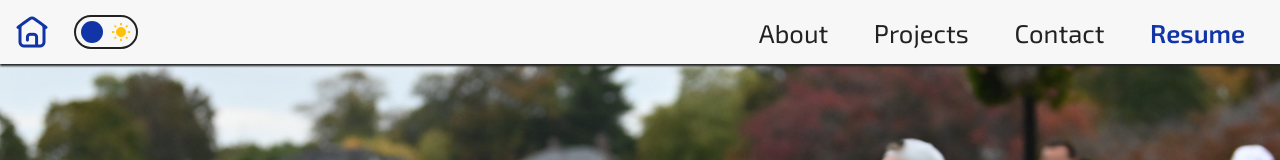
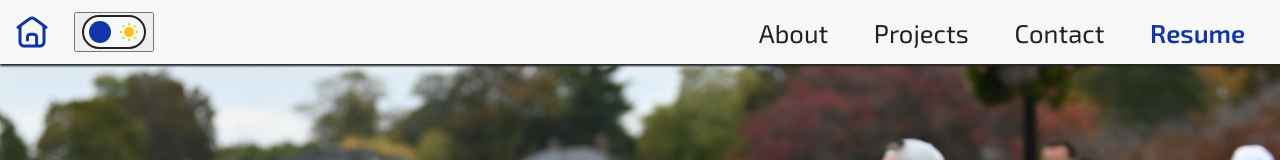
Before and after one commit to RShillgit/about-me-web, a React (Create React App) app: page / in a window 1280 px wide. Shown: the top 160 px of the page. Built offline with nearby package versions, Linux system fonts and the light colour scheme.

Commit message:
Navbar Accessibility

```diff
--- a/src/components/navbar.js
+++ b/src/components/navbar.js
@@ -131,7 +131,7 @@ const NavBar = () => {
         if (openOptionsMenu) openOptionsMenu.classList.toggle('open');
 
         // Home
-        if (e.target.id === 'homeBtnImg') scrollIntoViewWithOffset('.header-container');
+        if (e.target.id === 'homeBtn' || e.target.id === 'homeBtnImg') scrollIntoViewWithOffset('.header-container');
 
         // About
         else if (e.target.innerHTML === 'About') {
@@ -189,14 +189,14 @@ const NavBar = () => {
                     <img id='homeBtnImg' src={homeBtn} alt='Home' />
                 </button>
 
-                <div className='light-dark-mode' onClick={lightDarkClickHandler}>
+                <button className='light-dark-mode' tabIndex='0'  onClick={lightDarkClickHandler}>
                     <input type="checkbox" id='light-dark-checkbox' disabled/>
                     <label htmlFor="light-dark-checkbox" className="light-dark-label">
                         <img src={moon} id='moon' alt='dark'/>
                         <img src={sun} id='sun' alt='light'/>
                         <div className='toggle-slider'/>
                     </label>
-                </div>
+                </button>
             </div>
 
             {navbarLinks}
```
